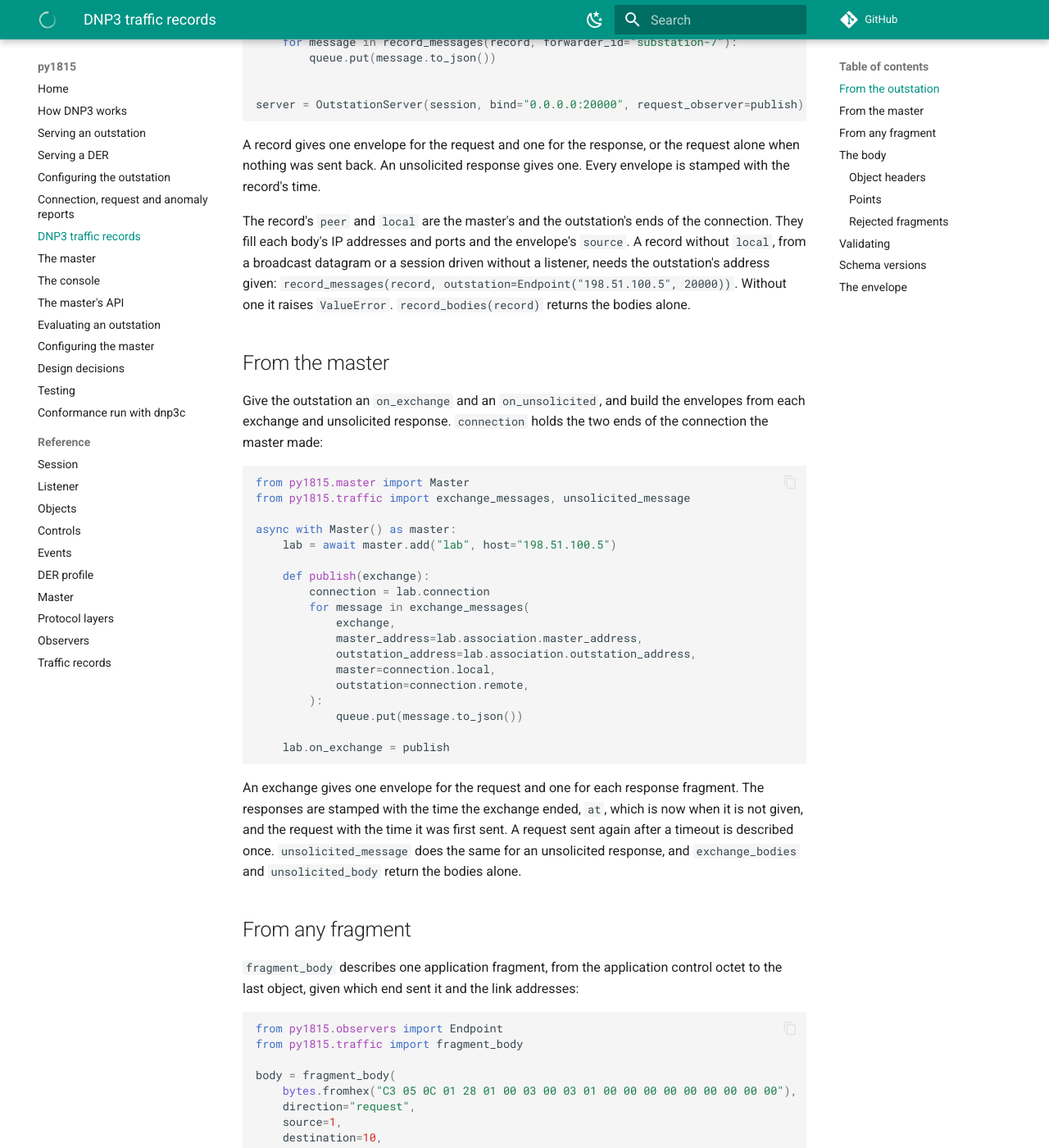
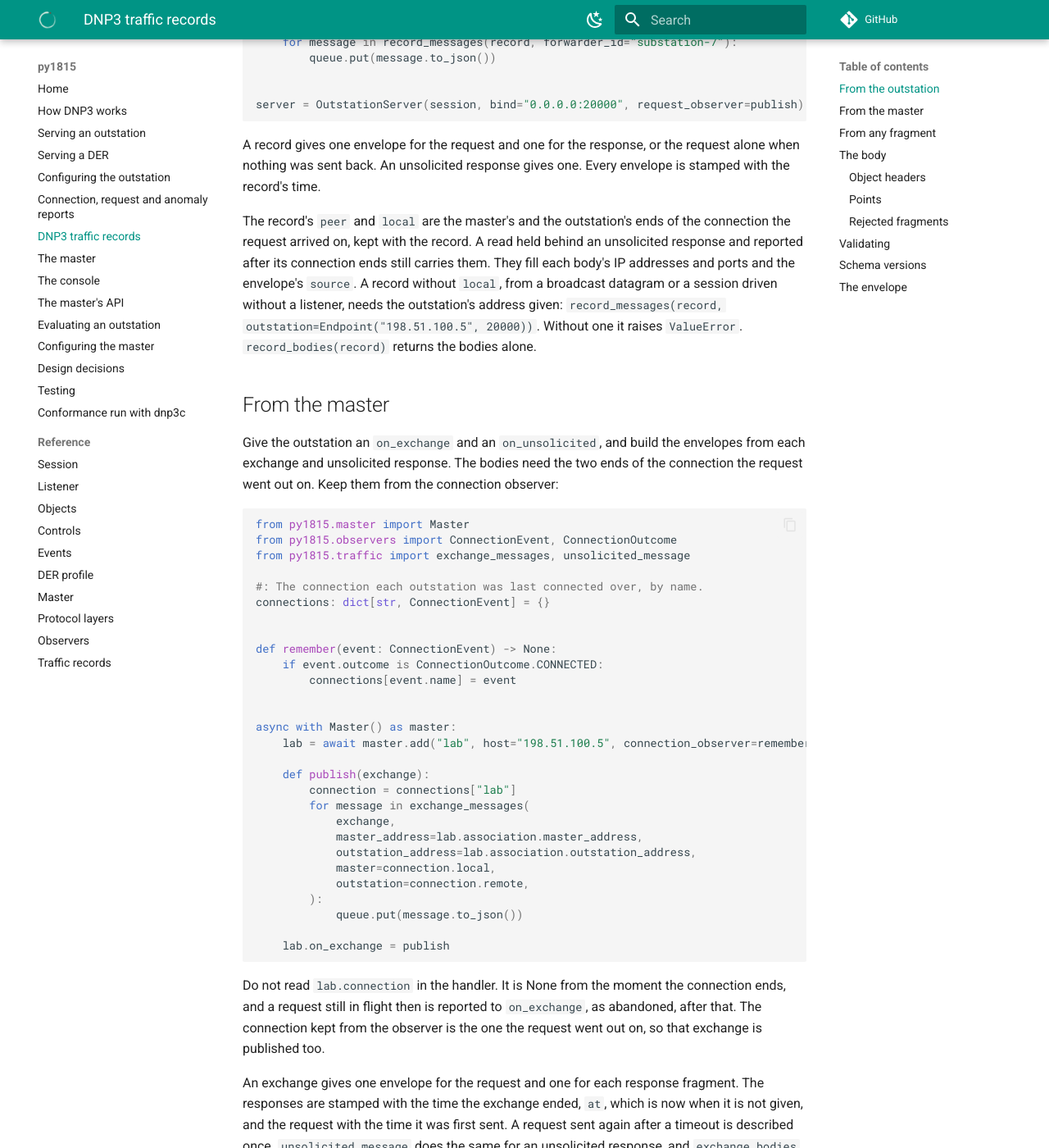
Before and after one commit to DERSecurity/py1815, an MkDocs documentation site: the page built from docs/traffic.md, in a window 1280 px wide and 1400 px high, scrolled down 622 px. Shown: the whole window at 82% size. Built offline with MkDocs 1.6.1 and Material for MkDocs 9.7.7, drawn with Linux system fonts in a browser that asks for light colours; comment, search, counter and statistics services are not loaded.

Commit message:
Publish an exchange abandoned by a disconnect in the traffic guide
The guide read lab.connection inside on_exchange. That property is None from
the moment the connection ends, and a request still in flight is then
reported to on_exchange, as abandoned, afterwards. The example raised inside
the handler, and the exchange was logged and never published. The guide now
keeps the connection from the connection observer, which is the connection
the request went out on, and says why. The Outstation.connection docstring
says the same.

A loopback test runs the documented pattern against a listener that closes
the connection after the request arrives, and checks that the abandoned
exchange is published with both ends. The outstation side has no such gap:
a request record carries the ends of the connection it arrived on, and the
held-read disconnect test now checks that the record reported after the
connection ended still has them.

````diff
--- a/docs/traffic.md
+++ b/docs/traffic.md
@@ -36,7 +36,9 @@ request alone when nothing was sent back. An unsolicited response gives one.
 Every envelope is stamped with the record's time.
 
 The record's `peer` and `local` are the master's and the outstation's ends of
-the connection. They fill each body's IP addresses and ports and the
+the connection the request arrived on, kept with the record. A read held behind
+an unsolicited response and reported after its connection ends still carries
+them. They fill each body's IP addresses and ports and the
 envelope's `source`. A record without `local`, from a broadcast datagram or a
 session driven without a listener, needs the outstation's address given:
 `record_messages(record, outstation=Endpoint("198.51.100.5", 20000))`.
@@ -46,18 +48,29 @@ alone.
 ## From the master
 
 Give the outstation an `on_exchange` and an `on_unsolicited`, and build the
-envelopes from each exchange and unsolicited response. `connection` holds the
-two ends of the connection the master made:
+envelopes from each exchange and unsolicited response. The bodies need the two
+ends of the connection the request went out on. Keep them from the connection
+observer:
 
 ```python
 from py1815.master import Master
+from py1815.observers import ConnectionEvent, ConnectionOutcome
 from py1815.traffic import exchange_messages, unsolicited_message
 
+#: The connection each outstation was last connected over, by name.
+connections: dict[str, ConnectionEvent] = {}
+
+
+def remember(event: ConnectionEvent) -> None:
+    if event.outcome is ConnectionOutcome.CONNECTED:
+        connections[event.name] = event
+
+
 async with Master() as master:
-    lab = await master.add("lab", host="198.51.100.5")
+    lab = await master.add("lab", host="198.51.100.5", connection_observer=remember)
 
     def publish(exchange):
-        connection = lab.connection
+        connection = connections["lab"]
         for message in exchange_messages(
             exchange,
             master_address=lab.association.master_address,
@@ -69,6 +82,12 @@ async with Master() as master:
 
     lab.on_exchange = publish
 ```
+
+Do not read `lab.connection` in the handler. It is None from the moment the
+connection ends, and a request still in flight then is reported to
+`on_exchange`, as abandoned, after that. The connection kept from the
+observer is the one the request went out on, so that exchange is published
+too.
 
 An exchange gives one envelope for the request and one for each response
 fragment. The responses are stamped with the time the exchange ended, `at`,
````
Also changed, not shown: 3 other files.
